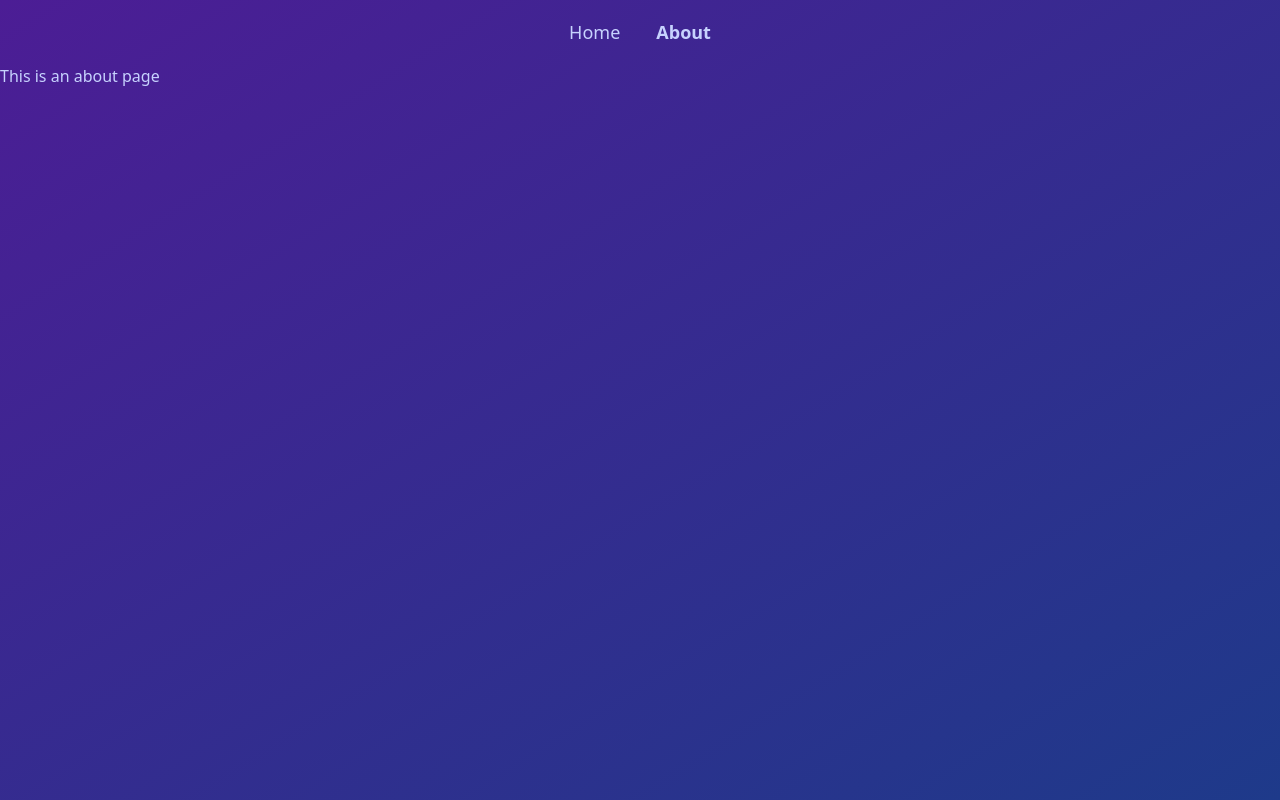
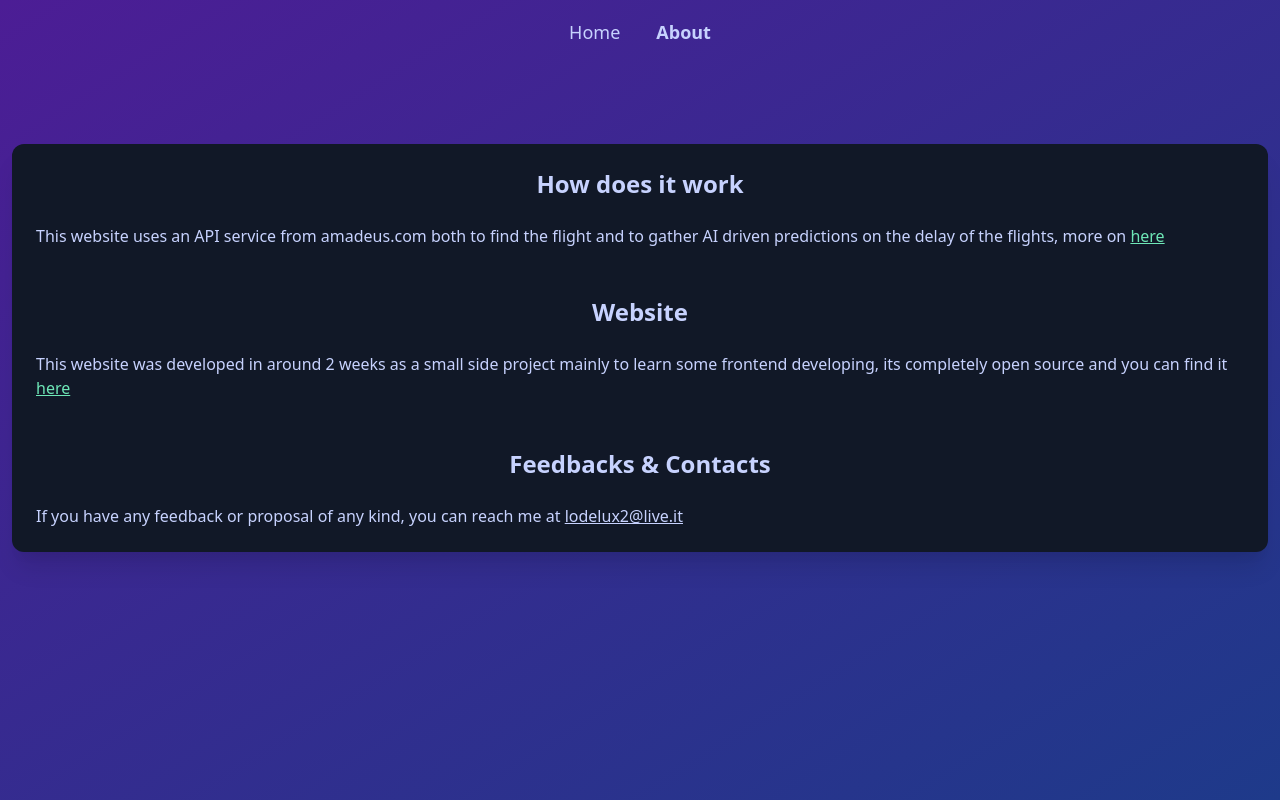
Before and after one commit to lodelux/flight-prediction, a Vue app: page /about in a window 1280 px wide. Built offline with nearby package versions, Linux system fonts and the light colour scheme; a web font is replaced by a local one.

Commit message:
added about page

```diff
--- a/src/components/NavBar.vue
+++ b/src/components/NavBar.vue
@@ -34,7 +34,7 @@ export default {
         },
         {
           name: "About",
-          viewName: "Home",
+          viewName: "About",
         },
       ],
     };
--- a/src/views/About.vue
+++ b/src/views/About.vue
@@ -1,5 +1,34 @@
 <template>
-  <div class="about">
-    <h1>This is an about page</h1>
+  <div class="mx-3 p-6 bg-gray-900 rounded-xl shadow-xl mt-7 md:mt-20">
+    <h1 class="text-2xl font-bold text-center">How does it work</h1>
+    <p class="mt-6">
+      This website uses an API service from amadeus.com both to find the flight
+      and to gather AI driven predictions on the delay of the flights, more on
+      <a
+        class="underline text-green-300"
+        target="_blank"
+        href="https://developers.amadeus.com/blog/flight-delay-prediction-machine-learning"
+      >
+        here</a
+      >
+    </p>
+    <h1 class="text-2xl font-bold text-center mt-12">Website</h1>
+    <p class="mt-6">
+      This website was developed in around 2 weeks as a small side project
+      mainly to learn some frontend developing, its completely open source and
+      you can find it
+      <a
+        class="underline text-green-300"
+        target="_blank"
+        href="https://github.com/lodelux/flight-prediction"
+      >
+        here</a
+      >
+    </p>
+    <h1 class="text-2xl font-bold text-center mt-12">Feedbacks & Contacts</h1>
+    <p class="mt-6">
+      If you have any feedback or proposal of any kind, you can reach me at
+      <a href="mailto:lodelux2@live.it" class="underline">lodelux2@live.it</a>
+    </p>
   </div>
 </template>
```
